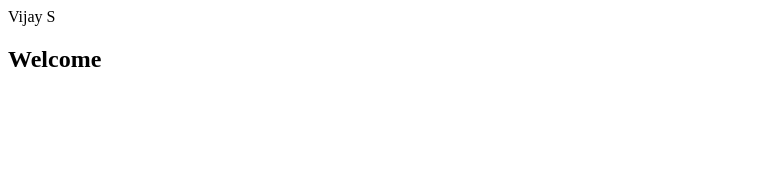
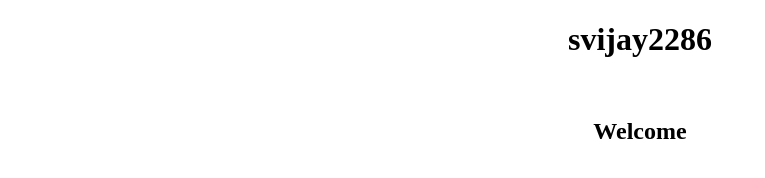
Before and after one commit to SVIJAY2286/SVIJAY2286.github.io, a plain HTML site: page index.html in a window 1280 px wide. Shown: the whole page, without its empty margins (0-765 px from the left). Drawn offline with Linux system fonts and the light colour scheme.

Commit message:
Update index.html

```diff
--- a/index.html
+++ b/index.html
@@ -1,9 +1,9 @@
 <!DOCTYPE html>
 <html>
 <head>
-  Vijay S
 </head>
 <body>
-<h2>Welcome</h2>
+  <center><h1>svijay2286</h1></center><br>
+  <center><h2>Welcome</h2></center>
 </body>
 </html>
```
